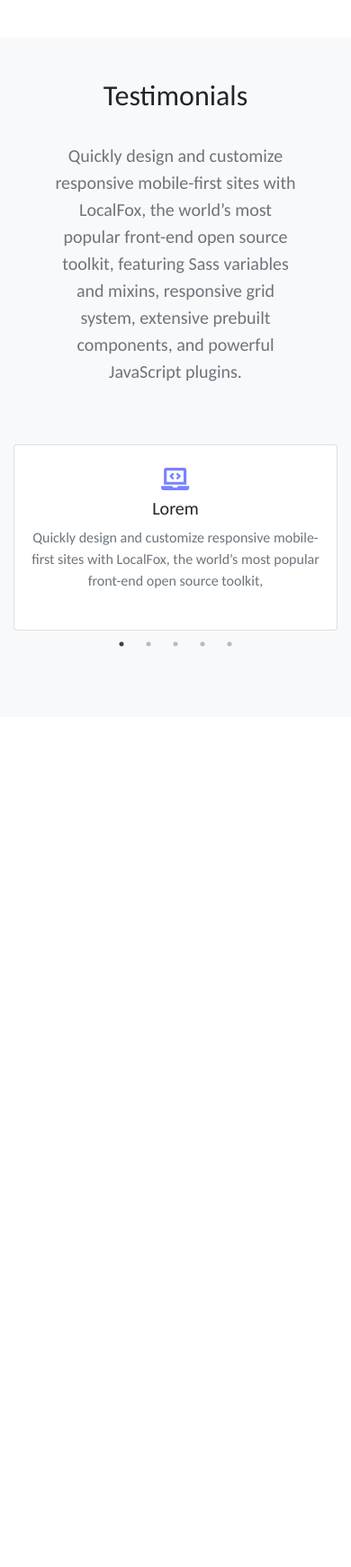
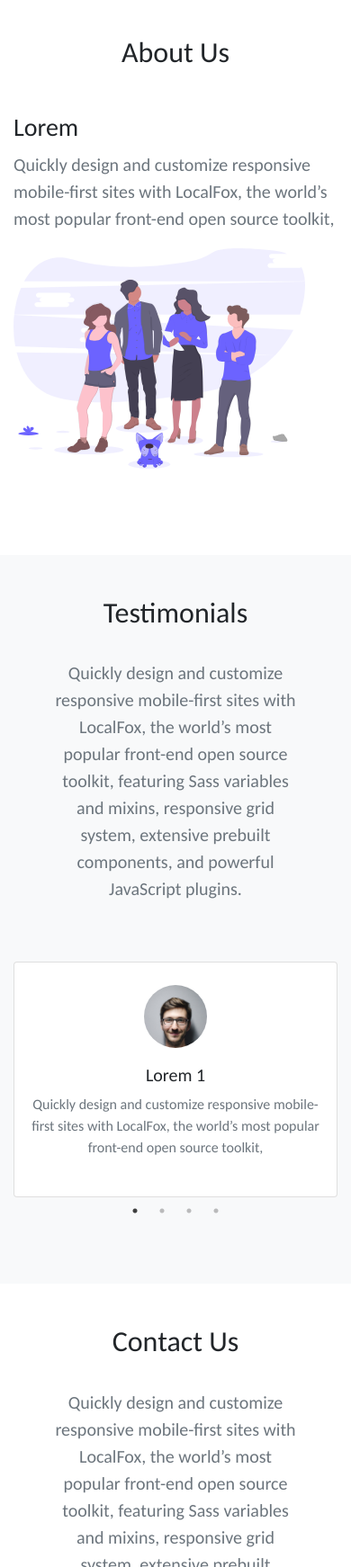
Before and after one commit to killcodeX/localFox, a plain HTML site: page index.html in a window 390 px wide. Shown: the part 2080-3822 px from the top of the page at 90% size. Before the commit the page ends 2877 px from the top, so only its background shows below. Drawn offline with nearby package versions, Linux system fonts and the light colour scheme.

Commit message:
another section added

```diff
--- a/index.html
+++ b/index.html
@@ -68,7 +68,7 @@
               <a class="nav-link" href="#">Services</a>
             </li>
             <li class="nav-item">
-              <a class="nav-link" href="#">About Us</a>
+              <a class="nav-link" href="#about">About Us</a>
             </li>
             <li class="nav-item">
               <p class="nav-link">
@@ -83,7 +83,7 @@
     <!-------------------------------------------------- end ---------------------------------------------------->
     <main>
       <!-------------------------------------------------- Section 1 ----------------------------------------------->
-      <section class="section bd-masthead mb-3">
+      <section class="section bd-masthead mb-3" id="home">
         <div class="container">
           <div class="row align-items-lg-center">
             <div class="col-sm-12 col-md-6 text-center">
@@ -172,7 +172,29 @@
 
       <!-------------------------------------------------- end ---------------------------------------------------->
 
-      <!-------------------------------------------------- Section 2 ----------------------------------------------->
+      <!-------------------------------------------------- Section 3 ----------------------------------------------->
+      <section class="section pb-5" id="about">
+        <div class="container">
+          <h2 class="section-head pb-4 text-center">About Us</h2>
+          <div class="row pt-3 mb-5 pb-md-4 align-items-center">
+            <div class="col-sm-12 col-md-6">
+              <h3>Lorem</h3>
+              <p class="text-muted lead mb-3">
+                Quickly design and customize responsive mobile-first sites
+                with LocalFox, the world’s most popular front-end open source
+                toolkit,
+              </p>
+            </div>
+            <div class="col-sm-12 col-md-6">
+              <img class="banner1" src='./assests/images/team.svg' alt='team'/>
+            </div>
+          </div>
+        </div>
+      </section>
+
+      <!-------------------------------------------------- end ---------------------------------------------------->
+
+      <!-------------------------------------------------- Section 4 ----------------------------------------------->
       <section class="section pt-5 pb-5 bg-light" id="test">
         <div class="container">
           <h2 class="section-head pb-4 text-center">Testimonials</h2>
@@ -183,10 +205,12 @@
             extensive prebuilt components, and powerful JavaScript plugins.
           </p>
           <div class="row slider pt-3 mb-5 pb-md-4 align-items-center">
-              <div class="col-sm-12 col-md-3">
+              <div class="col-sm-12 col-md-6">
                 <div class="card service-card">
-                  <i class="service-icon fas fa-laptop-code"></i>
-                  <h5 class="text-center">Lorem</h5>
+                  <div class="circular--portrait">
+                    <img class="test-image" src="./assests/images/test.jpg" alt='test'/>
+                  </div>
+                  <h5 class="text-center">Lorem 1</h5>
                   <p class="text-muted text-center">
                     Quickly design and customize responsive mobile-first sites
                     with LocalFox, the world’s most popular front-end open source
@@ -194,6 +218,63 @@
                   </p>
                 </div>
               </div>
+              <div class="col-sm-12 col-md-6">
+                <div class="card service-card">
+                  <div class="circular--portrait">
+                    <img class="test-image" src="./assests/images/test.jpg" alt='test'/>
+                  </div>
+                  <h5 class="text-center">Lorem 2</h5>
+                  <p class="text-muted text-center">
+                    Quickly design and customize responsive mobile-first sites
+                    with LocalFox, the world’s most popular front-end open source
+                    toolkit,
+                  </p>
+                </div>
+              </div>
+              <div class="col-sm-12 col-md-6">
+                <div class="card service-card">
+                  <div class="circular--portrait">
+                    <img class="test-image" src="./assests/images/test.jpg" alt='test'/>
+                  </div>
+                  <h5 class="text-center">Lorem 3</h5>
+                  <p class="text-muted text-center">
+                    Quickly design and customize responsive mobile-first sites
+                    with LocalFox, the world’s most popular front-end open source
+                    toolkit,
+                  </p>
+                </div>
+              </div>
+              <div class="col-sm-12 col-md-6">
+                <div class="card service-card">
+                  <div class="circular--portrait">
+                    <img class="test-image" src="./assests/images/test.jpg" alt='test'/>
+                  </div>
+                  <h5 class="text-center">Lorem 4</h5>
+                  <p class="text-muted text-center">
+                    Quickly design and customize responsive mobile-first sites
+                    with LocalFox, the world’s most popular front-end open source
+                    toolkit,
+                  </p>
+                </div>
+              </div>
+            </div>
+          </div>
+        </div>
+      </section>
+
+      <!-------------------------------------------------- end ---------------------------------------------------->
+
+      <!-------------------------------------------------- Section 5 ----------------------------------------------->
+      <section class="section pb-5 pt-5" id="contact">
+        <div class="container">
+          <h2 class="section-head pb-4 text-center">Contact Us</h2>
+          <p class="text-muted lead mb-5 text-center section-head-para">
+            Quickly design and customize responsive mobile-first sites with
+            LocalFox, the world’s most popular front-end open source toolkit,
+            featuring Sass variables and mixins, responsive grid system,
+            extensive prebuilt components, and powerful JavaScript plugins.
+          </p>
+          <div class="row pt-3 mb-5 pb-md-4 align-items-center">
             <div class="col-sm-12 col-md-3">
               <div class="card service-card">
                 <i class="service-icon fas fa-laptop-code"></i>
@@ -240,7 +321,6 @@
             </div>
           </div>
         </div>
-        </div>
       </section>
 
       <!-------------------------------------------------- end ---------------------------------------------------->
@@ -278,8 +358,8 @@
         dots: true,
         infinite: true,
         speed: 300,
-        slidesToShow: 4,
-        slidesToScroll: 4,
+        slidesToShow: 3,
+        slidesToScroll: 1,
         responsive: [
           {
             breakpoint: 1024,
--- a/style.css
+++ b/style.css
@@ -55,7 +55,6 @@ body {
 
 .section-head {
   display: block;
-
 }
 
 .section-head-para {
@@ -83,13 +82,32 @@ body {
   margin-bottom: 10px;
 }
 
+/* --------------------------- section 3 ------------------------------------------------------ */
 
-.slick-prev, .slick-next {
+.slick-prev,
+.slick-next {
   background: var(--localFox);
   color: white !important;
   border-radius: 50%;
 }
 
-.slick-prev:hover, .slick-next:hover {
+.slick-prev:hover,
+.slick-next:hover {
   background: blue;
 }
+
+.circular--portrait {
+  position: relative;
+  width: 70px;
+  height: 70px;
+  overflow: hidden;
+  border-radius: 50%;
+  left: 50%;
+  transform: translateX(-50%);
+  margin-bottom: 20px;
+}
+
+.test-image {
+  width: 100%;
+  height: auto;
+}
```
Also changed, not shown: assests/images/team.svg (added), assests/images/test.jpg (added). Lines whose indentation alone changed are shown as unchanged.
